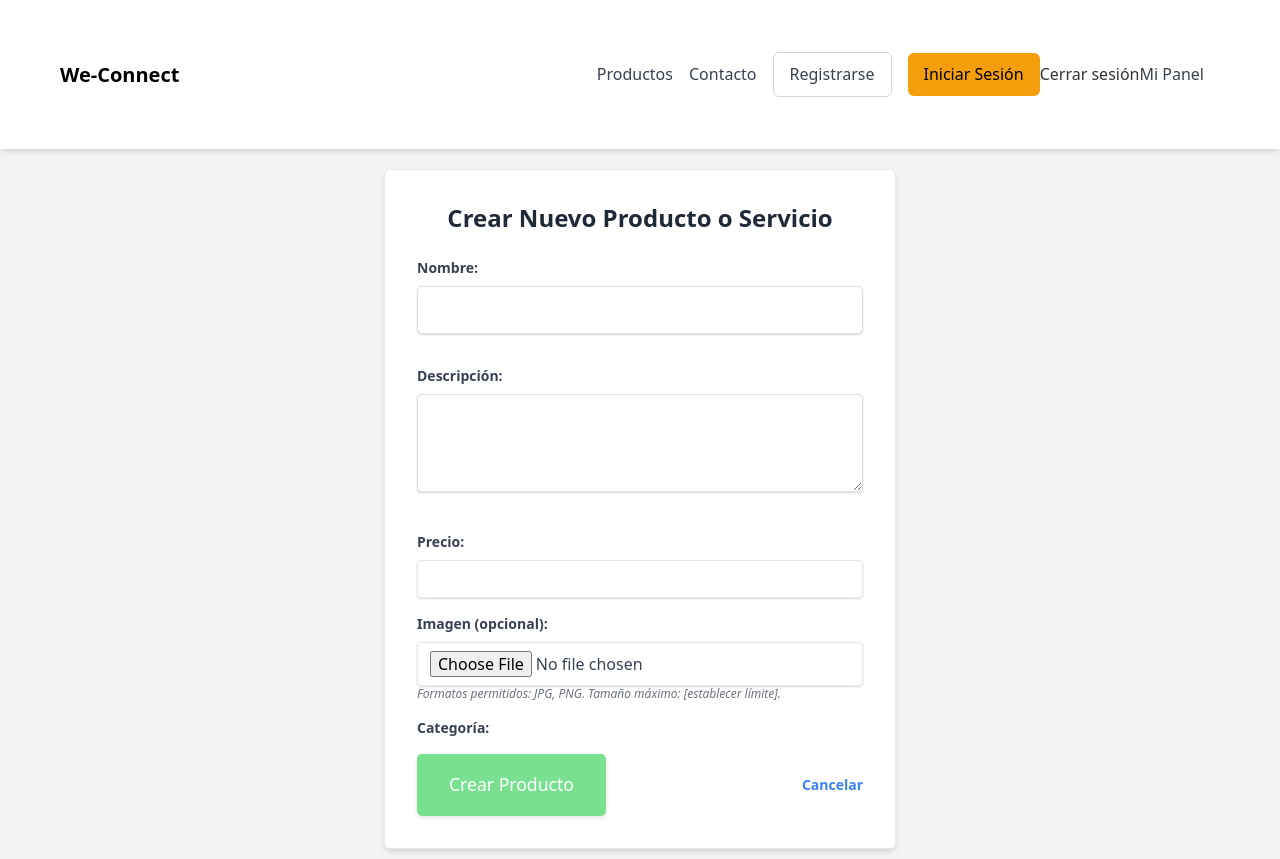
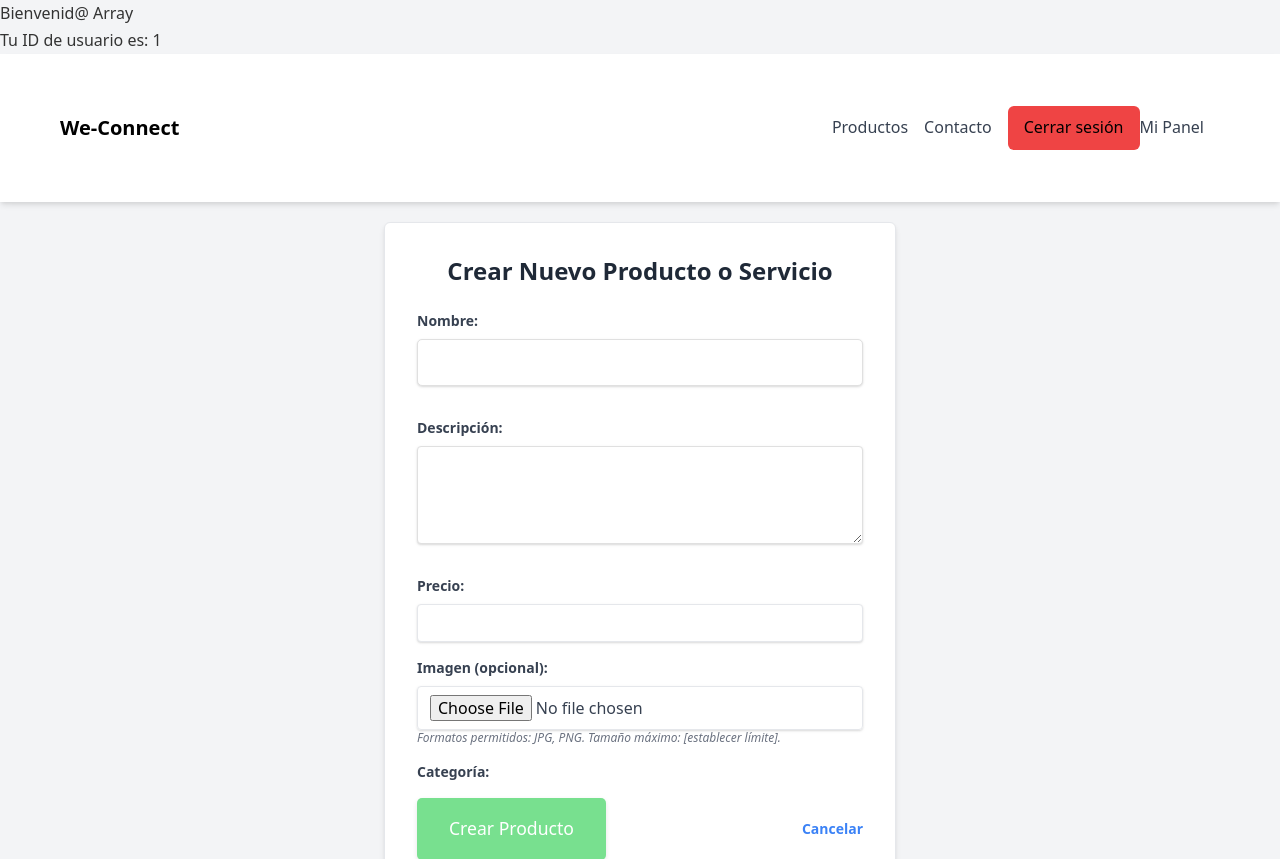
Before and after one commit to ErnNeyra/Proyecto2, a PHP site: page /php/crearProducto.php in a window 1280 px wide. Shown: the top 859 px of the page. Run offline with PHP 8.4, Linux system fonts and the light colour scheme; the visitor is signed in with stand-in values (Sample User, id 1); a stand-in replaces the project's code that opens the database connection.

Commit message:
Ajustar header

```diff
--- a/php/config.php
+++ b/php/config.php
@@ -4,9 +4,9 @@
     // $contrasena = "";
     // $BBDD = "weConnect_bd";
     $servidor = "localhost";
-    $usuario = "u593365251_root";
-    $contrasena = "Patatata12345!";
-    $BBDD = "u593365251_weConnect";
+    $usuario = "root";
+    $contrasena = "";
+    $BBDD = "We_connect";
 
     //Mysqli ó PDO (nosotros vamos a usar Mysqli)
     //Intenta crear una conexion con la base de datos con los siguientes parámetros y en ese orden
--- a/php/crearProducto.php
+++ b/php/crearProducto.php
@@ -5,7 +5,7 @@
     session_start();
 
     // Verificar si el usuario ha iniciado sesión
-    /*if (!isset($_SESSION['usuario'])) {
+   if (!isset($_SESSION['usuario'])) {
         // Si no ha iniciado sesión, redirigir a la página de inicio de sesión
         header("location: login.php"); // O una página de error de acceso no autorizado
         echo"<h2>Debes iniciar sesión para añadir un producto.</h2>";
@@ -15,7 +15,6 @@
         echo "<h2>Bienvenid@ ".$_SESSION["usuario"]."</h2>";
         echo "<h2>Tu ID de usuario es: ".$_SESSION["id_usuario"]."</h2>";
     }
-*/
     $error = "";
     $success = "";
 
@@ -118,9 +117,7 @@
             <nav class="flex items-center">
                 <a href="listado.php" class="text-gray-700 hover:text-black mr-4">Productos</a>
                 <a href="contacto.php" class="text-gray-700 hover:text-black mr-4">Contacto</a>
-                <a href="registro.php" class="bg-transparent text-gray-700 border border-gray-300 py-2 px-4 rounded-md hover:bg-gray-100 hover:border-gray-400 mr-4 transition duration-200">Registrarse</a>
-                <a href="login.php" class="bg-yellow-500 text-black py-2 px-4 rounded-md hover:bg-yellow-600 transition duration-200">Iniciar Sesión</a>
-                <a class="btn btn-danger" href="logout.php">Cerrar sesión</a>
+                <a class="bg-red-500 text-black py-2 px-4 rounded-md hover:bg-yellow-600 transition duration-200" href="logout.php">Cerrar sesión</a>
                 <?php if (isset($_SESSION['usuario'])): ?>
                     <a href="panelUsuario.php" class="text-gray-700 hover:text-black mr-4">Mi Panel</a>
                 <?php endif; ?>
--- a/php/detalleProducto.php
+++ b/php/detalleProducto.php
@@ -13,8 +13,6 @@
             <nav class="flex items-center">
                 <a href="listado.php" class="text-gray-700 hover:text-black mr-4">Productos</a>
                 <a href="contacto.php" class="text-gray-700 hover:text-black mr-4">Contacto</a>
-                <a href="registro.php" class="bg-transparent text-gray-700 border border-gray-300 py-2 px-4 rounded-md hover:bg-gray-100 hover:border-gray-400 mr-4 transition duration-200">Registrarse</a>
-                <a href="login.php" class="bg-yellow-500 text-black py-2 px-4 rounded-md hover:bg-yellow-600 transition duration-200">Iniciar Sesión</a>
             </nav>
         </div>
     </header>
--- a/php/listado.php
+++ b/php/listado.php
@@ -12,8 +12,6 @@
             <a href="../index.php" class="text-xl font-bold text-black">We-Connect</a>
             <nav class="flex items-center">
                 <a href="contacto.php" class="text-gray-700 hover:text-black mr-4">Contacto</a>
-                <a href="registro.php" class="bg-transparent text-gray-700 border border-gray-300 py-2 px-4 rounded-md hover:bg-gray-100 hover:border-gray-400 mr-4 transition duration-200">Registrarse</a>
-                <a href="login.php" class="bg-yellow-500 text-black py-2 px-4 rounded-md hover:bg-yellow-600 transition duration-200">Iniciar Sesión</a>
             </nav>
         </div>
     </header>
```
